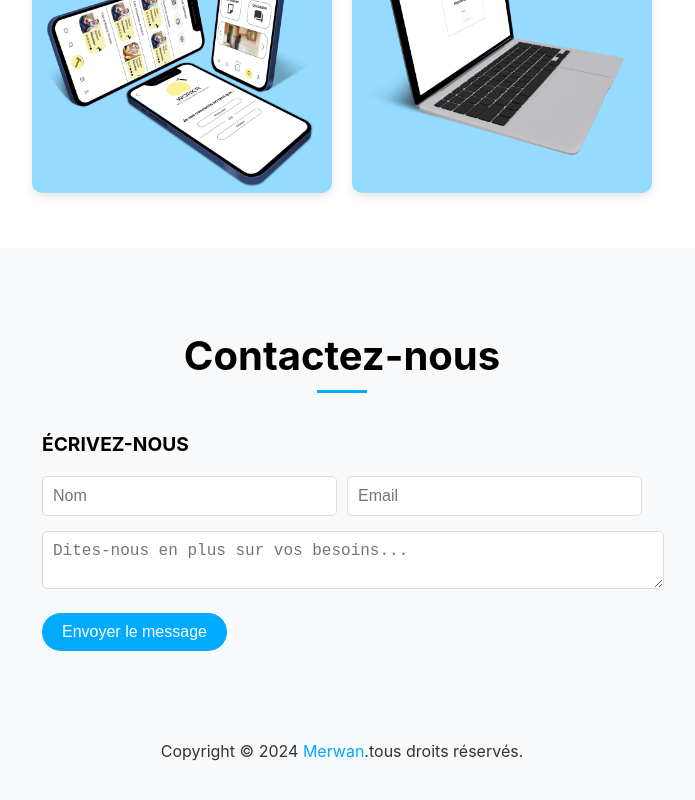
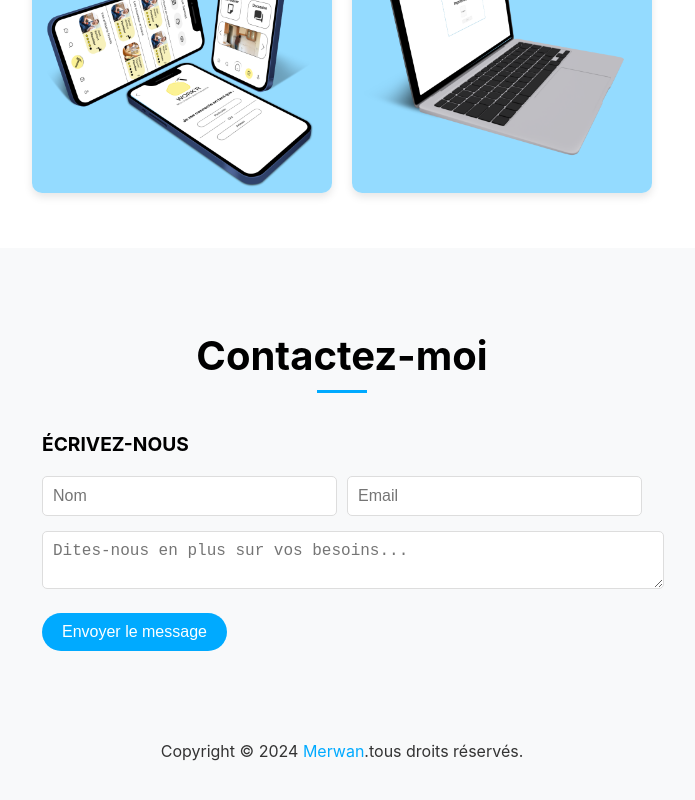
Before and after one commit to Meerwaan/portfoliov2, a React (Create React App) app: page / in a window 1280 px wide. Shown: the part 5447-6247 px from the top of the page, without its empty margins (423-1118 px from the left). Built offline with nearby package versions, Linux system fonts and the light colour scheme.

Commit message:
Update Contact.js

```diff
--- a/src/Components/Home/Contact/Contact.js
+++ b/src/Components/Home/Contact/Contact.js
@@ -44,7 +44,7 @@ function Contact() {
 
     return (
         <section id="contact" className="contact-section">
-            <h2 className="contact-title">Contactez-nous</h2>
+            <h2 className="contact-title">Contactez-moi</h2>
             <div className="contact-content">
                 <div className="contact-form">
                     <h3>ÉCRIVEZ-NOUS</h3>
```
